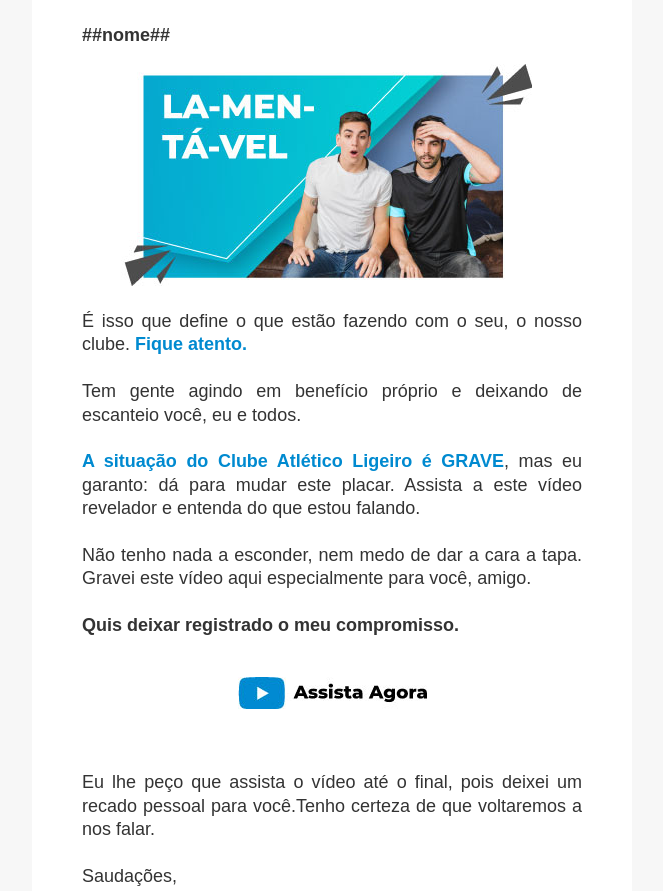
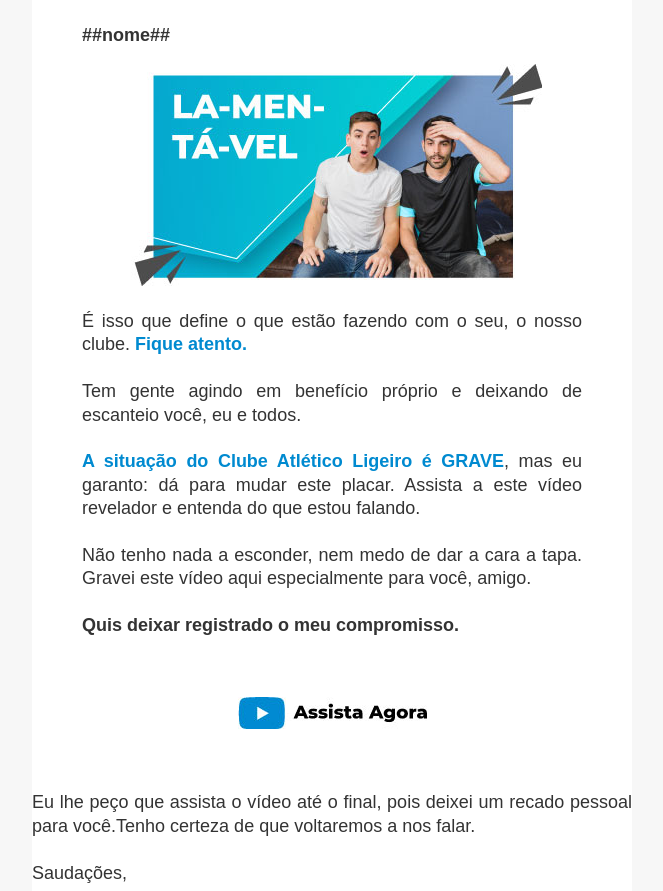
Before and after one commit to UrakFerraz/desafioPMK, a plain HTML site: page index.html in a window 1280 px wide. Shown: the part 134-1025 px from the top of the page, without its empty margins (308-971 px from the left). Drawn offline with Linux system fonts and the light colour scheme.

Commit message:
Add files via upload

```diff
--- a/index.html
+++ b/index.html
@@ -29,12 +29,12 @@
 								</td>
 							</tr>
 							<tr>
-								<td style="width: 100%; text-align: justify; padding: 0 20px 20px 0; text-align: center; margin: 0">
+								<td style="width: 100%; text-align: justify; padding: 0 0 20px 0; text-align: center; margin: 0">
 									<img src="https://urakferraz.github.io/desafioPMK/assets/art1.jpg" alt="LA-MEN-TÁ-VEL" style="margin: 0px auto; border-width: 0">
 								</td>
 							</tr>
 							<tr>
-								<td style="width: 100%; text-align: justify; padding: 0px 50px; margin: 0">
+								<td style="width: 100%; text-align: justify; padding: 0px 50px 20px 50px; margin: 0">
 									<p style="font-family: sans-serif; font-size: 18px; font-weight: normal; line-height: 1.3; color: #333333; padding: 0; margin: 0">
 										É isso que define o que estão fazendo com o seu, o nosso clube. <strong style="color: #008ad0">Fique atento.</strong><br><br>
 										Tem gente agindo em benefício próprio e deixando de escanteio você, eu e todos.<br><br>
@@ -45,14 +45,14 @@
 								</td>
 							</tr>
 							<tr>
-								<td style="width: 100%; text-align: justify; padding: 40px 0 20px 0; text-align: center; margin: 0">
+								<td style="width: 100%; text-align: justify; padding: 40px 0; text-align: center; margin: 0">
 									<a href="" style="margin: 0px auto;">
 										<img src="https://urakferraz.github.io/desafioPMK/assets/btn1.jpg" alt="assista agora" style="border-width: 0; margin: 0; padding: 0">
 									</a>
 								</td>
 							</tr>
 							<tr>
-								<td style="width: 100%; text-align: justify; padding: 20px 50px 0 50px; margin: 0">
+								<td style="width: 100%; text-align: justify; padding: 0; margin: 0">
 									<p style="font-family: sans-serif; font-size: 18px; line-height: 1.3; font-weight: normal; color: #333333">
 										Eu lhe peço que assista o vídeo até o final, pois deixei um recado pessoal para você.Tenho certeza de que voltaremos a nos falar.<br><br>
 										Saudações,
```
